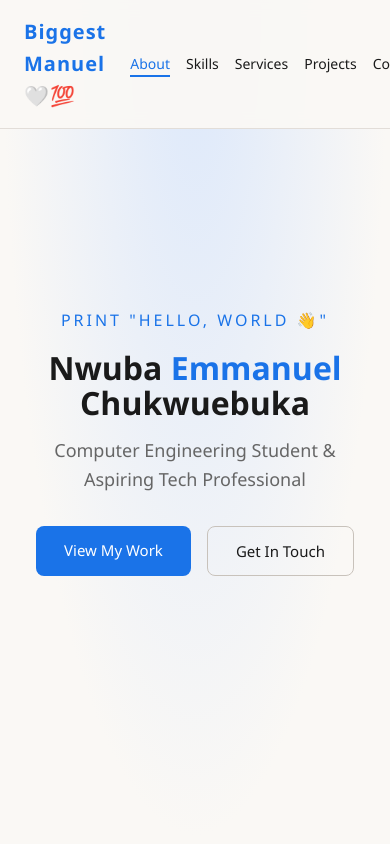
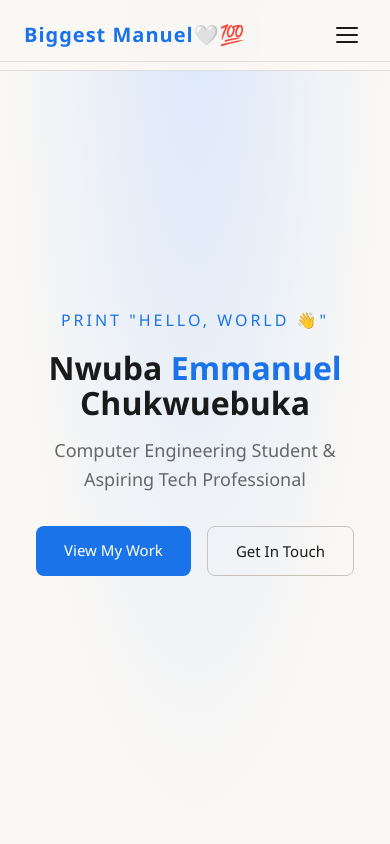
Before and after one commit to biggestmanuel/manuel-portfolio, a plain HTML site: page index.html in a window 390 px wide. Shown: the top 844 px of the page. Drawn offline with nearby package versions, Linux system fonts and the light colour scheme.

Commit message:
addition og hamburger menu

```diff
--- a/Portfolio.css
+++ b/Portfolio.css
@@ -558,13 +558,95 @@ footer {
   to   { opacity: 1; transform: translateY(0); }
 }
 
+/* ── HAMBURGER BUTTON ───────────────────────────────────── */
+.hamburger {
+  display: none;
+  flex-direction: column;
+  justify-content: center;
+  align-items: center;
+  gap: 5px;
+  width: 38px;
+  height: 38px;
+  background: none;
+  border: none;
+  cursor: pointer;
+  padding: 4px;
+  flex-shrink: 0;
+}
+
+.hamburger span {
+  display: block;
+  width: 22px;
+  height: 2px;
+  background: var(--text);
+  border-radius: 2px;
+  transition: transform 0.35s cubic-bezier(0.22, 1, 0.36, 1),
+              opacity 0.35s ease;
+  transform-origin: center;
+}
+
+/* Animate into X when open */
+.hamburger.open span:nth-child(1) {
+  transform: translateY(7px) rotate(45deg);
+}
+.hamburger.open span:nth-child(2) {
+  opacity: 0;
+  transform: scaleX(0);
+}
+.hamburger.open span:nth-child(3) {
+  transform: translateY(-7px) rotate(-45deg);
+}
+
 /* ── RESPONSIVE ─────────────────────────────────────────── */
 @media (max-width: 768px) {
-  nav { padding: 16px 24px; }
-  .nav-links { gap: 16px; }
+  nav {
+    padding: 16px 24px;
+    position: fixed;
+  }
+
+  .hamburger { display: flex; }
+
+  .nav-links {
+    display: flex;
+    flex-direction: column;
+    align-items: center;
+    gap: 0;
+    position: fixed;
+    top: 61px; /* nav height */
+    left: 0;
+    right: 0;
+    background: var(--nav-bg);
+    backdrop-filter: blur(12px);
+    border-bottom: 1px solid var(--border);
+    padding: 0;
+    max-height: 0;
+    overflow: hidden;
+    transition: max-height 0.4s cubic-bezier(0.22, 1, 0.36, 1),
+                padding 0.4s cubic-bezier(0.22, 1, 0.36, 1);
+  }
+
+  .nav-links.open {
+    max-height: 400px;
+    padding: 12px 0 20px;
+  }
+
+  .nav-links li {
+    width: 100%;
+    text-align: center;
+  }
+
+  .nav-links a {
+    display: block;
+    padding: 14px 24px;
+    font-size: 16px;
+  }
+
+  .nav-links a::after { display: none; }
+
   .hero h1 { font-size: 32px; }
   section { padding: 60px 24px; }
   .about-grid { grid-template-columns: 1fr; }
   .contact-grid { grid-template-columns: 1fr; }
   .skills-wrapper, .contact-wrapper { padding: 60px 24px; }
+  .photo-3d { width: 260px; height: 320px; }
 }
--- a/Portfolio.js
+++ b/Portfolio.js
@@ -1,3 +1,30 @@
+// ── Hamburger Menu ─────────────────────────────────────────
+const hamburger = document.getElementById("hamburger");
+const navLinks = document.getElementById("navLinks");
+
+if (hamburger && navLinks) {
+  hamburger.addEventListener("click", () => {
+    hamburger.classList.toggle("open");
+    navLinks.classList.toggle("open");
+  });
+
+  // Close menu when a link is clicked
+  navLinks.querySelectorAll("a").forEach((link) => {
+    link.addEventListener("click", () => {
+      hamburger.classList.remove("open");
+      navLinks.classList.remove("open");
+    });
+  });
+
+  // Close menu when tapping outside
+  document.addEventListener("click", (e) => {
+    if (!hamburger.contains(e.target) && !navLinks.contains(e.target)) {
+      hamburger.classList.remove("open");
+      navLinks.classList.remove("open");
+    }
+  });
+}
+
 // ── Contact Form Submission (Formspree) ────────────────────
 const contactForm = document.getElementById("contactForm");
 const formStatus = document.getElementById("formStatus");
--- a/index.html
+++ b/index.html
@@ -11,13 +11,18 @@
 
   <nav>
     <div class="logo">Biggest Manuel🤍💯</div>
-    <ul class="nav-links">
+    <ul class="nav-links" id="navLinks">
       <li><a href="#about">About</a></li>
       <li><a href="#skills">Skills</a></li>
       <li><a href="#services">Services</a></li>
       <li><a href="#projects">Projects</a></li>
       <li><a href="#contact">Contact</a></li>
     </ul>
+    <button class="hamburger" id="hamburger" aria-label="Toggle menu">
+      <span></span>
+      <span></span>
+      <span></span>
+    </button>
   </nav>
 
   <div class="hero">
```
